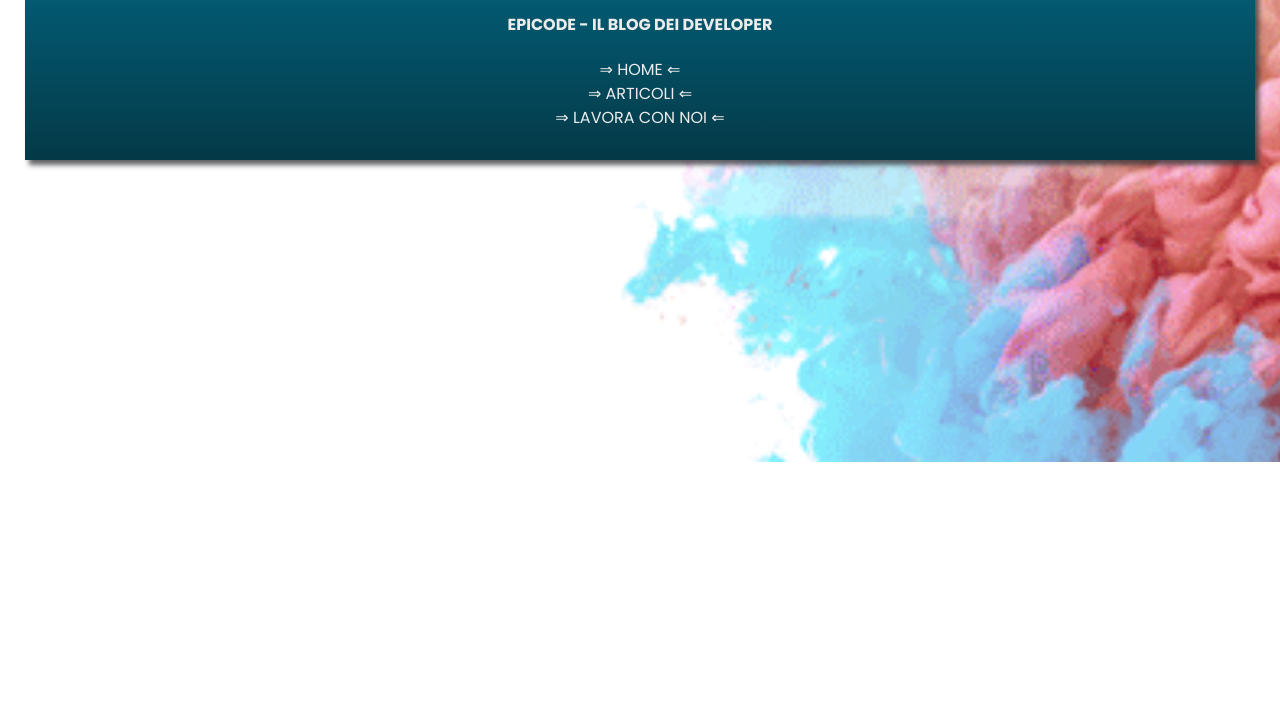
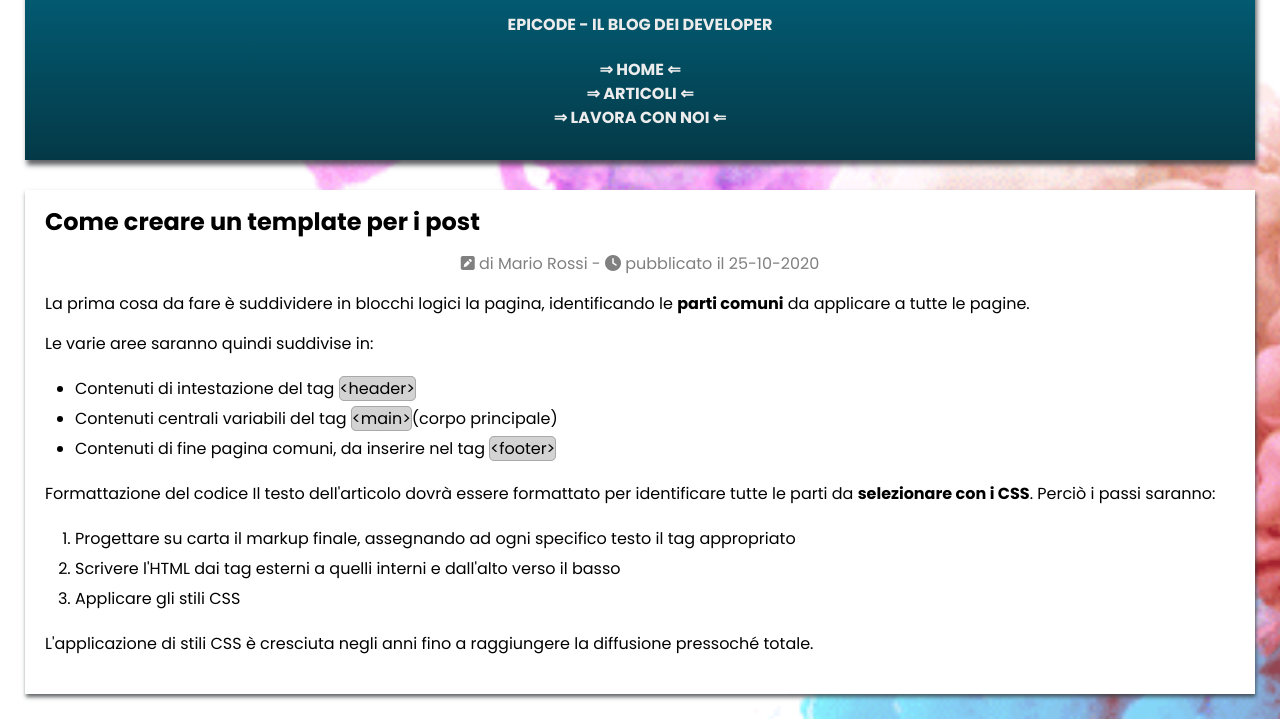
Before and after one commit to MelissaCanu/S1-E4, a plain HTML site: page index.html in a window 1280 px wide. Shown: the part 338-1057 px from the top of the page. Before the commit the page ends 800 px from the top, so only its background shows below. Drawn offline with Linux system fonts and the light colour scheme.

Commit message:
lists completed

```diff
--- a/assets/css/style.css
+++ b/assets/css/style.css
@@ -14,7 +14,7 @@ body {
 header {
   background-image: linear-gradient(#0099c2, #043947);
   text-align: center;
-  box-shadow: 4px 5px 5px rgba(53, 55, 58, 0.781);
+  box-shadow: 2px 5px 5px rgba(53, 55, 58, 0.781);
 }
 header img {
   width: 68%;
@@ -22,7 +22,7 @@ header img {
 }
 
 header h2,
-p {
+header p {
   text-transform: uppercase;
   font-weight: 700;
   font-size: 1em;
@@ -42,7 +42,72 @@ header p:last-child {
 
 /* MAIN */
 
+main {
+  /* padding: 10px; */
+}
+
 /* ELEMENTI NEL MAIN - ARTICLE */
+
+article h1 {
+  color: black;
+  font-size: x-large;
+  font-weight: bold;
+  text-align: left;
+}
+
+.container-article {
+  background-color: #fff;
+  padding: 20px;
+  text-align: center;
+  margin-top: 30px;
+  box-shadow: 1px 3px 4px rgba(53, 55, 58, 0.781);
+}
+
+.subtitle-gray {
+  margin-top: 20px;
+  color: gray;
+  text-transform: none;
+  margin-bottom: 20px;
+  line-height: 20px;
+}
+
+.article-p {
+  text-align: left;
+  line-height: 20px;
+  margin-top: 20px;
+}
+
+.article-p span {
+  font-weight: bold;
+}
+
+.article-p p {
+  margin-bottom: 20px;
+  margin-top: 20px;
+}
+
+.div-list {
+  margin-left: 30px;
+}
+
+.div-list ul {
+  list-style: disc;
+}
+
+.div-list li {
+  line-height: 30px;
+}
+
+.div-list span {
+  background-color: lightgray;
+  border-radius: 5px;
+  border: 1px solid darkgray;
+  font-weight: 400;
+}
+
+.div-list ol {
+  list-style: decimal;
+}
 
 /* TABELLE */
 
--- a/index.html
+++ b/index.html
@@ -14,6 +14,7 @@
       href="https://fonts.googleapis.com/css2?family=Poppins:ital,wght@0,400;0,700;1,400;1,700&display=swap"
       rel="stylesheet"
     />
+    <script src="https://kit.fontawesome.com/7add49e1ec.js" crossorigin="anonymous"></script>
   </head>
 
   <body>
@@ -27,7 +28,54 @@
       </header>
 
       <main>
-        <article></article>
+        <article>
+          <div class="container-article">
+            <h1>Come creare un template per i post</h1>
+            <p class="subtitle-gray">
+              <i class="fas fa-pen-square"></i> di Mario Rossi - <i class="fas fa-clock"></i> pubblicato il 25-10-2020
+            </p>
+            <div class="article-p">
+              <p>
+                La prima cosa da fare è suddividere in blocchi logici la pagina, identificando le
+                <span>parti comuni</span> da applicare a tutte le pagine.
+              </p>
+              <p>Le varie aree saranno quindi suddivise in:</p>
+             <div class="div-list">
+              <ul>
+                <li>Contenuti di intestazione del tag <span><code>&lt;header&gt;</code></span></li>
+                <li>Contenuti centrali variabili del
+                  tag <span><code>&lt;main&gt;</code></span>(corpo principale)</li>
+                <li>Contenuti di fine pagina comuni,
+                  da inserire nel tag  <span><code>&lt;footer&gt;</span></code></li>
+              </ul>
+            </div>
+            </div>
+            <div class="article-p">
+              <p>
+                Formattazione del codice
+Il testo dell'articolo dovrà essere
+formattato per identificare tutte le
+parti da <span>selezionare con i CSS</span>. Perciò i
+passi saranno:
+              </p>
+
+             <div class="div-list">
+              <ol>
+             <li>Progettare su carta il markup
+              finale, assegnando ad ogni
+              specifico testo il tag appropriato</li>
+             <li>Scrivere l'HTML dai tag esterni a
+              quelli interni e dall'alto verso il
+              basso</li>
+             <li>Applicare gli stili CSS</li>
+              </ol>
+            </div>
+            <p>L'applicazione di stili CSS è cresciuta
+              negli anni fino a raggiungere la
+              diffusione pressoché totale.</p>
+            </div>
+          </div>
+        </article>
       </main>
       <footer></footer>
     </div>
```
